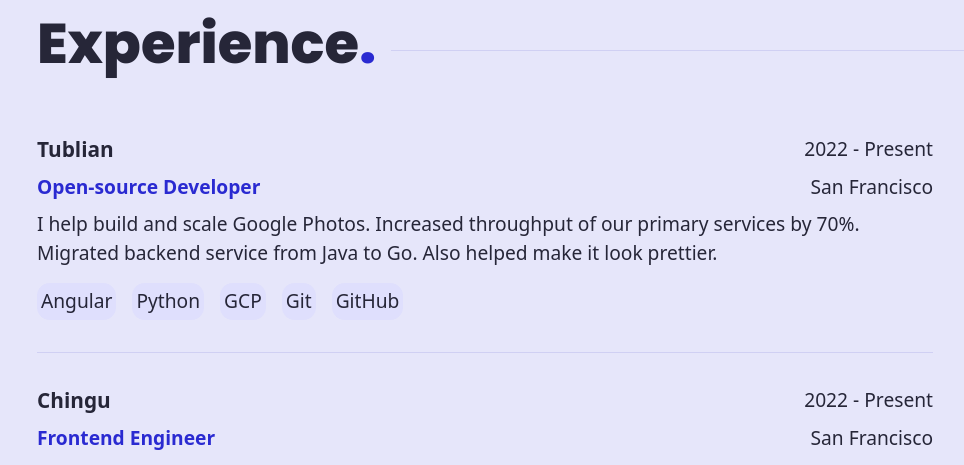
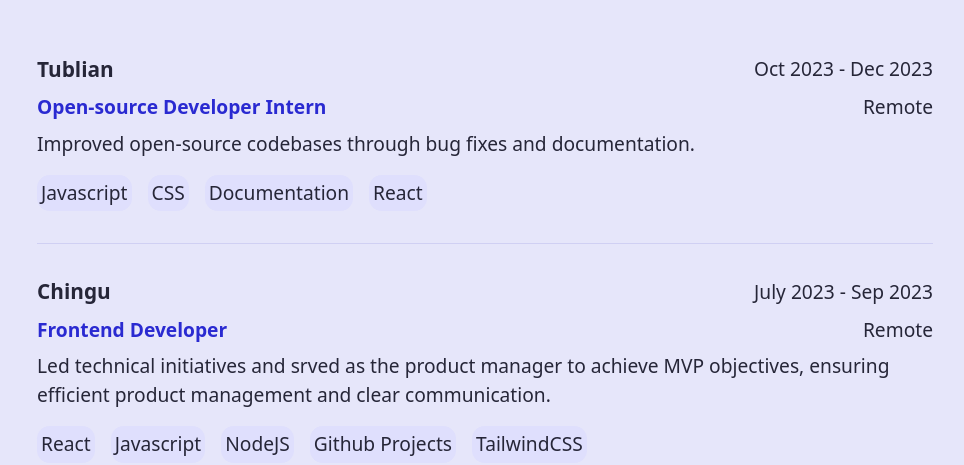
Before and after one commit to Luwa-Tech/personal-portfolio, a React (Vite) app: page / in a window 1280 px wide. Shown: the part 2123-2588 px from the top of the page, without its empty margins (155-1119 px from the left). Built offline with nearby package versions, Linux system fonts and the light colour scheme.

Commit message:
added smooth scroll effect

```diff
--- a/package.json
+++ b/package.json
@@ -13,7 +13,8 @@
     "react": "^18.2.0",
     "react-dom": "^18.2.0",
     "react-icons": "^4.11.0",
-    "react-router-dom": "^6.16.0"
+    "react-router-dom": "^6.16.0",
+    "react-scroll": "^1.9.0"
   },
   "devDependencies": {
     "@types/react": "^18.2.15",
--- a/src/components/About.jsx
+++ b/src/components/About.jsx
@@ -11,7 +11,7 @@
             <div className="flex flex-col gap-6 md:flex-row justify-between">
                 <section className="md:w-[65%] mb-8 md:mb-0">
                     <p className="text-[1.2rem]">
-                        I'm an affiliate marketer turned software engineer from Abuja, Nigeria. I specialize in frontend, primarily with React and node, but love to learn and build with whatever tools are right for the job.I've a thing for open source projects, user-centric solutions, and continuous learning. I'm currently working on TalentBridge.<br />
+                        I'm an affiliate marketer turned software engineer from Abuja, Nigeria. I specialize in frontend, primarily with React and node, but love to learn and build with whatever tools are right for the job.I've a thing for open source projects, user-centric solutions, and continuous learning. I'm currently working on <a href="https://talentbridge-app.netlify.app/" className="text-secondary-400">TalentBridge</a>.<br />
                         I'm actively looking for new roles where I can innovate, solve problems, sleep, and repeat. If you think you've got an opening that I might like, let's connect
                     </p>
                     <div className="flex items-center gap-4 mt-4">
--- a/src/components/Experience.jsx
+++ b/src/components/Experience.jsx
@@ -7,33 +7,32 @@
                 <article className="border-b-[1.5px] border-[#d0d0f3] py-8">
                     <div className="text-[1.2rem] flex items-center justify-between">
                         <h3 className="font-bold text-[1.3rem]">Tublian</h3>
-                        <span>2022 - Present</span>
+                        <span>Oct 2023 - Dec 2023</span>
                     </div>
                     <div className="text-[1.2rem] flex items-center justify-between my-2">
-                        <h4 className="font-bold text-secondary-400">Open-source Developer</h4>
-                        <span>San Francisco</span>
+                        <h4 className="font-bold text-secondary-400">Open-source Developer Intern</h4>
+                        <span>Remote</span>
                     </div>
-                    <p className="text-[1.2rem] mb-4">I help build and scale Google Photos. Increased throughput of our primary services by 70%. Migrated backend service from Java to Go. Also helped make it look prettier.</p>
+                    <p className="text-[1.2rem] mb-4">Improved open-source codebases through bug fixes and documentation.</p>
 
                     <div className="text-[1.2rem] flex flex-wrap gap-4">
-                        <span className="px-1 py-1 bg-primary-800 rounded-[.8rem]">Angular</span>
-                        <span className="px-1 py-1 bg-primary-800 rounded-[.8rem]">Python</span>
-                        <span className="px-1 py-1 bg-primary-800 rounded-[.8rem]">GCP</span>
-                        <span className="px-1 py-1 bg-primary-800 rounded-[.8rem]">Git</span>
-                        <span className="px-1 py-1 bg-primary-800 rounded-[.8rem]">GitHub</span>
+                        <span className="px-1 py-1 bg-primary-800 rounded-[.8rem]">Javascript</span>
+                        <span className="px-1 py-1 bg-primary-800 rounded-[.8rem]">CSS</span>
+                        <span className="px-1 py-1 bg-primary-800 rounded-[.8rem]">Documentation</span>
+                        <span className="px-1 py-1 bg-primary-800 rounded-[.8rem]">React</span>
                     </div>
                 </article>
 
                 <article className="border-b-[1.5px] border-[#d0d0f3] py-8">
                     <div className="text-[1.2rem] flex items-center justify-between">
                         <h3 className="font-bold text-[1.3rem]">Chingu</h3>
-                        <span>2022 - Present</span>
+                        <span>July 2023 - Sep 2023</span>
                     </div>
                     <div className="text-[1.2rem] flex items-center justify-between my-2">
-                        <h4 className="font-bold text-secondary-400">Frontend Engineer</h4>
-                        <span>San Francisco</span>
+                        <h4 className="font-bold text-secondary-400">Frontend Developer</h4>
+                        <span>Remote</span>
                     </div>
-                    <p className="text-[1.2rem] mb-4">I help build and scale Google Photos. Increased throughput of our primary services by 70%. Migrated backend service from Java to Go. Also helped make it look prettier.</p>
+                    <p className="text-[1.2rem] mb-4">Led technical initiatives and srved as the product manager to achieve MVP objectives, ensuring efficient product management and clear communication.</p>
 
                     <div className="text-[1.2rem] flex flex-wrap gap-4">
                         <span className="px-1 py-1 bg-primary-800 rounded-[.8rem]">React</span>
--- a/src/components/Sidebar.jsx
+++ b/src/components/Sidebar.jsx
@@ -2,16 +2,48 @@
 import { MdOutlineWork } from "react-icons/md"
 import { GrProjects } from "react-icons/gr"
 import { FcAbout } from "react-icons/fc"
+import { Link, animateScroll as scroll } from 'react-scroll'
 
 const Sidebar = () => {
+    const scrollToTop = () => {
+        scroll.scrollToTop()
+    }
     return (
         <nav className="bg-primary-800 z-[6] flex flex-col  fixed left-0 w-[4.5rem] md:w-[6rem] top-0 bottom-0">
-            <span className="text-[1.8rem] text-primary-900 hover:bg-[#d3d3f8] py-2 text-center font-extrabold">L</span>
+            <span className="text-[1.8rem] text-primary-900 hover:bg-[#d3d3f8] py-2 text-center font-extrabold" onClick={scrollToTop}>L</span>
 
-            <a className="sidebar-link" href="#about"><FcAbout className="text-primary-900 text-[1.6rem]" />About</a>
-            <a className="sidebar-link" href="#projects"><GrProjects className="text-[1.6rem]"/>Projects</a>
-            <a className="sidebar-link" href="#experience"><MdOutlineWork className="text-[1.6rem]"/>Exp.</a>
-            <a className="sidebar-link" href="#contact"><RiContactsFill className="text-[1.6rem]" />Contact</a>
+            <Link
+                activeClass="active"
+                to="about"
+                spy={true}
+                smooth={true}
+                offset={-110}
+                duration={500}
+                className="sidebar-link"><FcAbout className="text-primary-900 text-[1.6rem]" />About</Link>
+            <Link
+                activeClass="active"
+                to="projects"
+                spy={true}
+                smooth={true}
+                offset={-110}
+                duration={500}
+                className="sidebar-link" ><GrProjects className="text-[1.6rem]" />Projects</Link>
+            <Link
+                activeClass="active"
+                to="experience"
+                spy={true}
+                smooth={true}
+                offset={-110}
+                duration={500}
+                className="sidebar-link" ><MdOutlineWork className="text-[1.6rem]" />Exp.</Link>
+            <Link
+                activeClass="active"
+                to="contact"
+                spy={true}
+                smooth={true}
+                offset={-110}
+                duration={500}
+                className="sidebar-link" ><RiContactsFill className="text-[1.6rem]" />Contact</Link>
 
         </nav>
     )
--- a/src/index.css
+++ b/src/index.css
@@ -6,6 +6,13 @@
     max-width: 100%;
 }
 
+/* .app-container {
+    scroll-behavior: smooth;
+}
+
+.section-link {
+    transition: all 0.15s ease-in-out;
+} */
 
 .color {
     color: #d3d3f8
@@ -16,13 +23,15 @@
     flex-wrap: wrap;
     column-gap: .6rem;
     row-gap: .6rem;
-    /* font-weight: 600; */
 }
 
 .sidebar-link {
-    @apply text-[.7rem] text-primary-900 hover:border-r-[1.5px] md:text-[.9rem] hover:border-r-secondary-400 hover:bg-[#d3d3f8] py-[1.4rem] flex justify-center font-semibold active:border-r-[1.5px] active:border-r-secondary-400 active:bg-[#d3d3f8] flex flex-col gap-[.1rem] items-center
+    @apply text-[.7rem] text-primary-900 hover:border-r-[1.5px] md:text-[.9rem] hover:border-r-secondary-400 hover:bg-[#d3d3f8] py-[1.4rem] flex justify-center font-semibold flex-col gap-[.1rem] items-center cursor-pointer
 }
 
+.active {
+    @apply border-r-[1.5px] border-r-secondary-400 bg-[#d3d3f8]
+}
 
 /* .nav-upward {
     transform: rotate(90deg);
--- a/src/pages/HomePage.jsx
+++ b/src/pages/HomePage.jsx
@@ -9,7 +9,7 @@
 
 const Home = () => {
     return (
-        <main className="bg-primary-700 h-full">
+        <main className="bg-primary-700 overflow-hidden">
             <section className="flex fixed left-[4rem] right-0 top-0 h-[1.2rem] justify-between z-[5] md:px-12 items-center font-poppins pl-8 pr-4 py-8 bg-[#e8e8fc] bg-opacity-50">
                 <div className="flex items-center gap-6 md:gap-4">
                     <a href="https://www.linkedin.com/in/luwa-dev">
@@ -44,22 +44,22 @@
             </section>
 
             {/* About */}
-            <section id="about" className="md:w-[70%] pl-[5.5rem] pr-4 md:px-0 mx-auto text-primary-900 md:py-[5rem] pb-[6rem]">
+            <section id="about" className=" md:w-[70%] pl-[5.5rem] pr-4 md:px-0 mx-auto text-primary-900 md:mb-[10rem] mb-[6rem]">
                 <About />
             </section>
 
             {/* Project */}
-            <section id="projects" className="md:w-[70%] pl-[5.5rem] pr-4 md:px-0 text-primary-900 mx-auto md:py-[5rem] pb-[6rem]">
+            <section id="projects" className=" md:w-[70%] pl-[5.5rem] pr-4 md:px-0 text-primary-900 mx-auto md:mb-[10rem] mb-[6rem]">
                 <Projects />
             </section>
 
             {/* Experience */}
-            <section id="experience" className="md:w-[70%] pl-[5.5rem] pr-4 md:px-0 mx-auto md:py-[5rem] text-primary-900 pb-[6rem]">
+            <section id="experience" className=" md:w-[70%] pl-[5.5rem] pr-4 md:px-0 mx-auto md:mb-[10rem] text-primary-900 mb-[6rem]">
                 <Experience />
             </section>
 
             {/* Contact */}
-            <section id="contact" className="md:w-[70%] pl-[5.5rem] pr-4 md:px-0 mx-auto md:pt-[5rem] md:pb-[16rem] pb-[8rem] text-primary-900">
+            <section id="contact" className=" md:w-[70%] pl-[5.5rem] pr-4 md:px-0 mx-auto md:pb-[13rem] mb-[8rem]  text-primary-900">
                 <Contact />
             </section>
         </main>
```
Also changed, not shown: src/App.jsx (+15 -1 lines), 1 other file (tests, documents, lock files or other folders).
